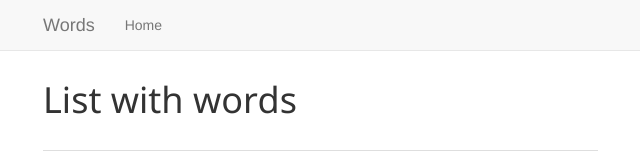
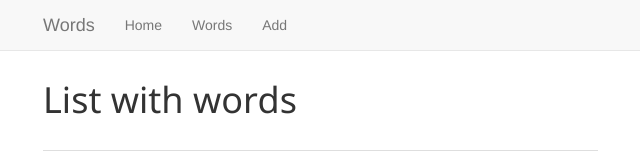
Before and after one commit to MargaretKrutikova/react-words-app, a React app: page / in a window 1280 px wide. Shown: the top 160 px of the page, without its empty margins (27-667 px from the left). Built offline with nearby package versions, Linux system fonts and the light colour scheme.

Commit message:
Add routes to add/edit words

```diff
--- a/package.json
+++ b/package.json
@@ -8,7 +8,7 @@
     "webpack": "webpack -wd",
     "build-webpack": "cross-env NODE_ENV=production webpack -p",
     "test": "cross-env NODE_ENV=test jest --watchAll",
-    "dev": "webpack --env.hot && webpack-dev-server --hot --history-api-fallback --open --content-base ./public"
+    "dev": "webpack -d --env.hot && webpack-dev-server -d --hot --history-api-fallback --open --content-base ./public"
   },
   "author": "Margarita Krutikova <margaretkru@gmail.com>",
   "repository": "https://github.com/margaretkrutikova/react-template-project",
--- a/src/components/Header/Header.js
+++ b/src/components/Header/Header.js
@@ -19,12 +19,14 @@ class Header extends React.Component {
               <span className="icon-bar"></span>
               <span className="icon-bar"></span>
             </button>
-            <a className="navbar-brand" href="#">Words</a>
+            <Link className="navbar-brand" to='/'>Words</Link>
           </div>
 
           <nav className={!this.state.isVisibleNavigation ? 'collapse navbar-collapse' : ''}>
             <ul className="nav navbar-nav">
               <li><Link to='/'>Home</Link></li>
+              <li><Link to='/list'>Words</Link></li>
+              <li><Link to='/add'>Add</Link></li>
             </ul>
           </nav>
         </div>
--- a/src/components/Main/Main.js
+++ b/src/components/Main/Main.js
@@ -2,6 +2,7 @@ import React from 'react';
 
 import { Route, } from 'react-router-dom';
 import WordsContainer from '../Words/WordsContainer';
+import WordFormContainer from '../WordEdit/WordFormContainer';
 
 const mainContentStyles = {
   marginTop: '50px'
@@ -13,6 +14,14 @@ const Main = () => (
       <Route exact path='/' component={WordsContainer}/>
       <Route path='/list' component={WordsContainer}/>
     </section>
+
+    {['/add', '/edit/:wordId'].map((path, ind) =>
+      <Route key={ind} path={path} component={(props) => (
+        <section className="col-xs-12 col-sm-12 col-md-10">
+          <WordFormContainer {...props} />
+        </section>
+      )} />
+    )}
   </main>
 );
 
```
